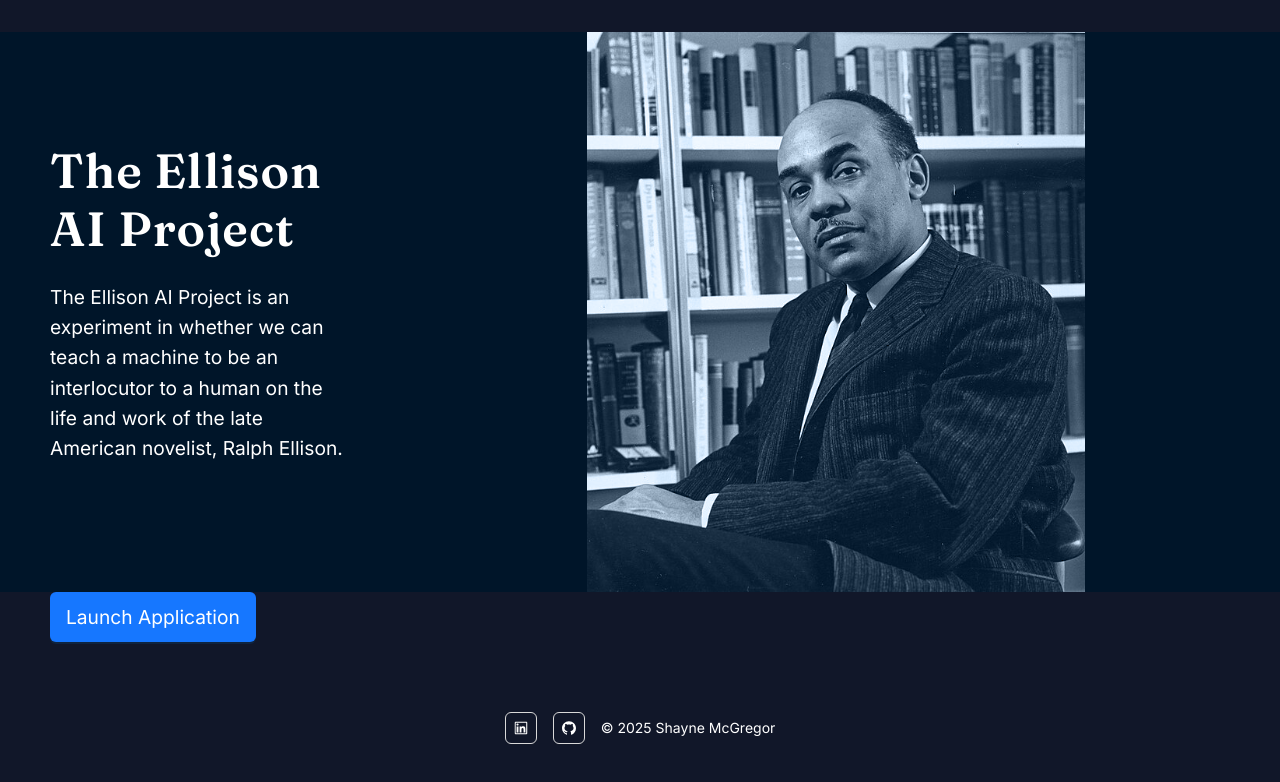
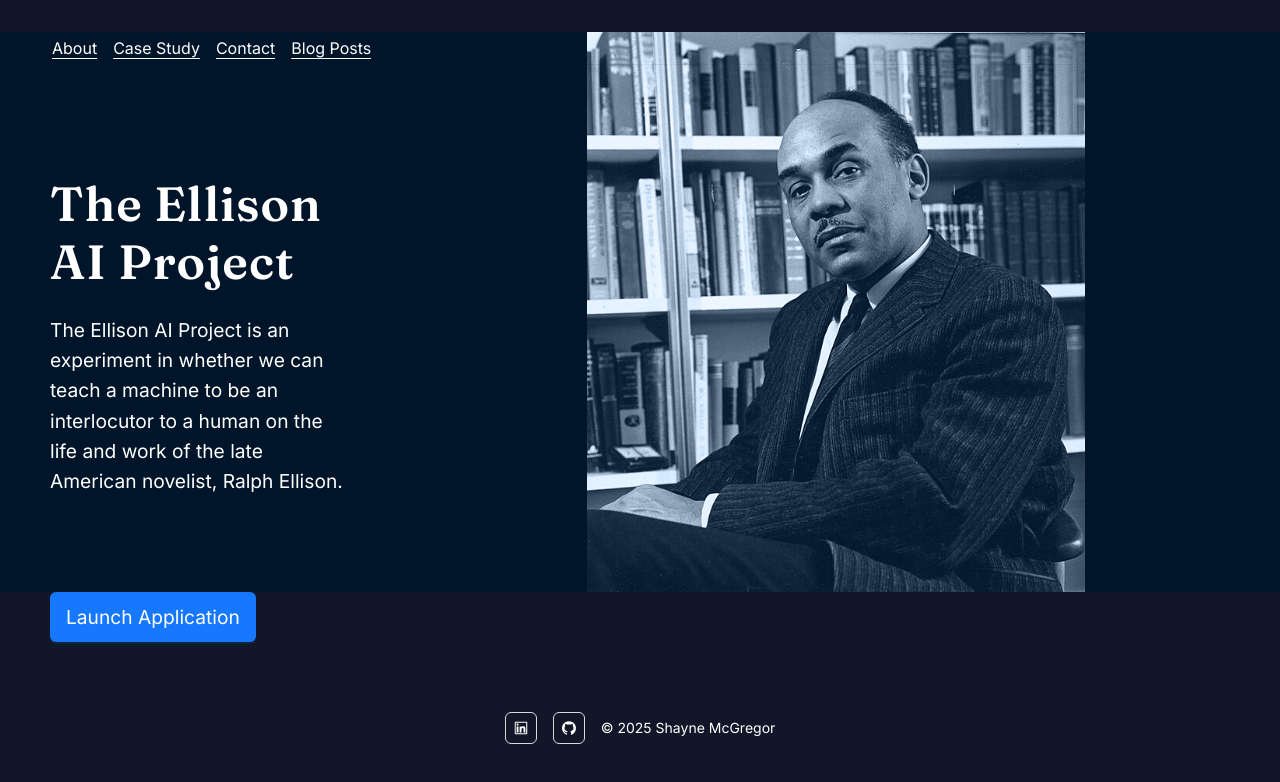
Before and after one commit to SMcGregor199/EllisonOS-FE, a React (Vite) app: page / in a window 1280 px wide. Shown: the top 782 px of the page. Built offline with nearby package versions, Linux system fonts and the light colour scheme.

Commit message:
feat: added anchor links to header

```diff
--- a/src/components/Header.tsx
+++ b/src/components/Header.tsx
@@ -1,25 +1,33 @@
-import {Layout, Flex} from "antd";
+import {Layout, Flex, Anchor} from "antd";
 import styled from "@emotion/styled";
 import ellisonPortrait from "/imgs/ellison-portrait.jpg";
 import DisplayHeading from "./DisplayHeading";
+import { Grid } from "antd";
 
 const SiteHeader = styled(Layout.Header)`
     height:70vh;
     overflow:hidden;
-    background-image:url(${ellisonPortrait});
     background-blend-mode:luminosity;
     background-position:75%;
-    background-size:contain;
     background-repeat:no-repeat;
 `
 export default function Header(){
+    const screens = Grid.useBreakpoint();
+    const backgroundSize = screens.xl ? "contain" : "45%";
+    const backgroundImage = screens.md ? `url(${ellisonPortrait})` : "none";
     return(
         <>
             <a className="skip-link" href="#main">Skip to main content</a>
-            <SiteHeader>
+            <SiteHeader style={{backgroundImage:backgroundImage, backgroundSize:backgroundSize}}>
+                <Anchor direction="horizontal" style={{fontSize:"1rem"}} items={[
+                    {key:"about", href:"#about", title:"About"},
+                    {key:"case-study", href:"#case-study", title:"Case Study"},
+                    {key:"contact", href:"#contact", title:"Contact"},
+                    {key:"blog-posts", href:"#blog-posts", title:"Blog Posts"},
+                    ]}>
+                </Anchor>
                 <Flex style={{height:"inherit"}}>
-                    <DisplayHeading/>
-                    {/* <Image src={ellisonPortrait} preview={false} style={{minHeight:"100%", minWidth:"100%"}}/> */}
+                    <DisplayHeading screenSize={screens}/>
                 </Flex>
             </SiteHeader>
         </>
```
